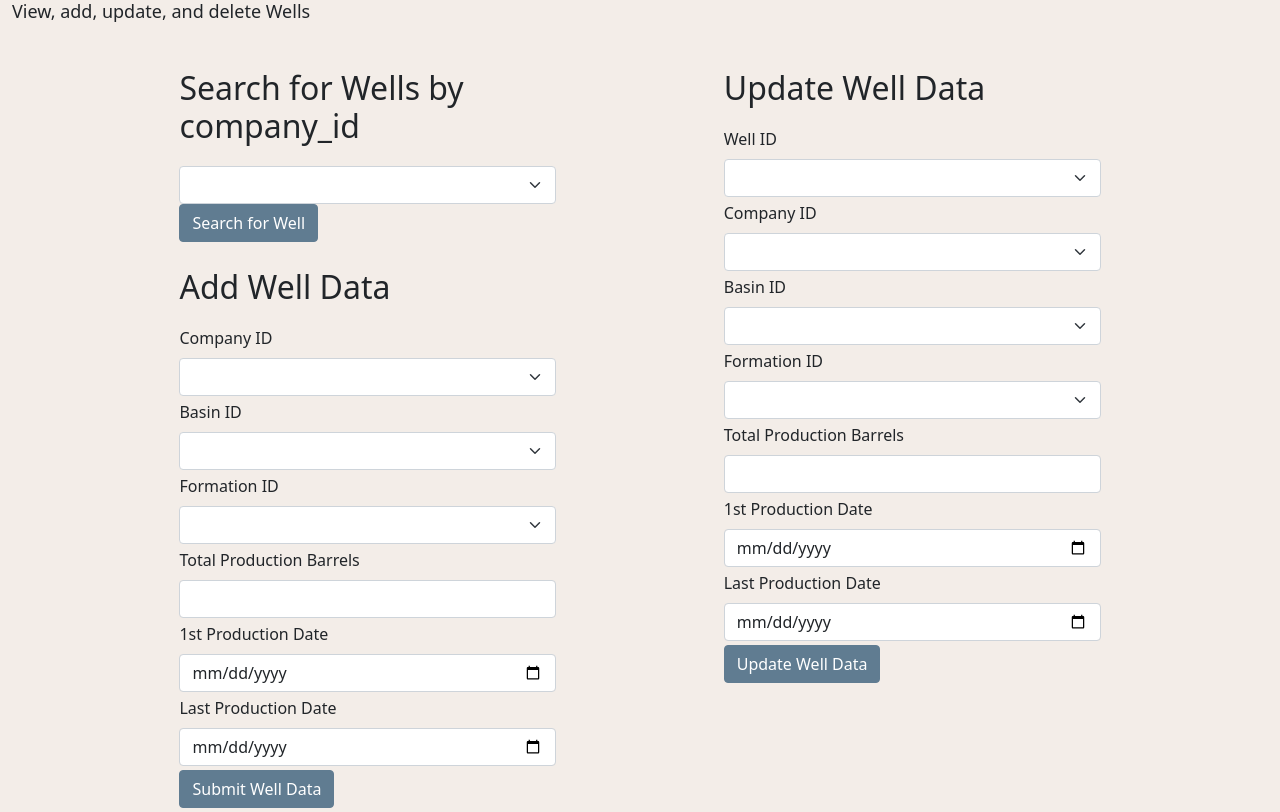
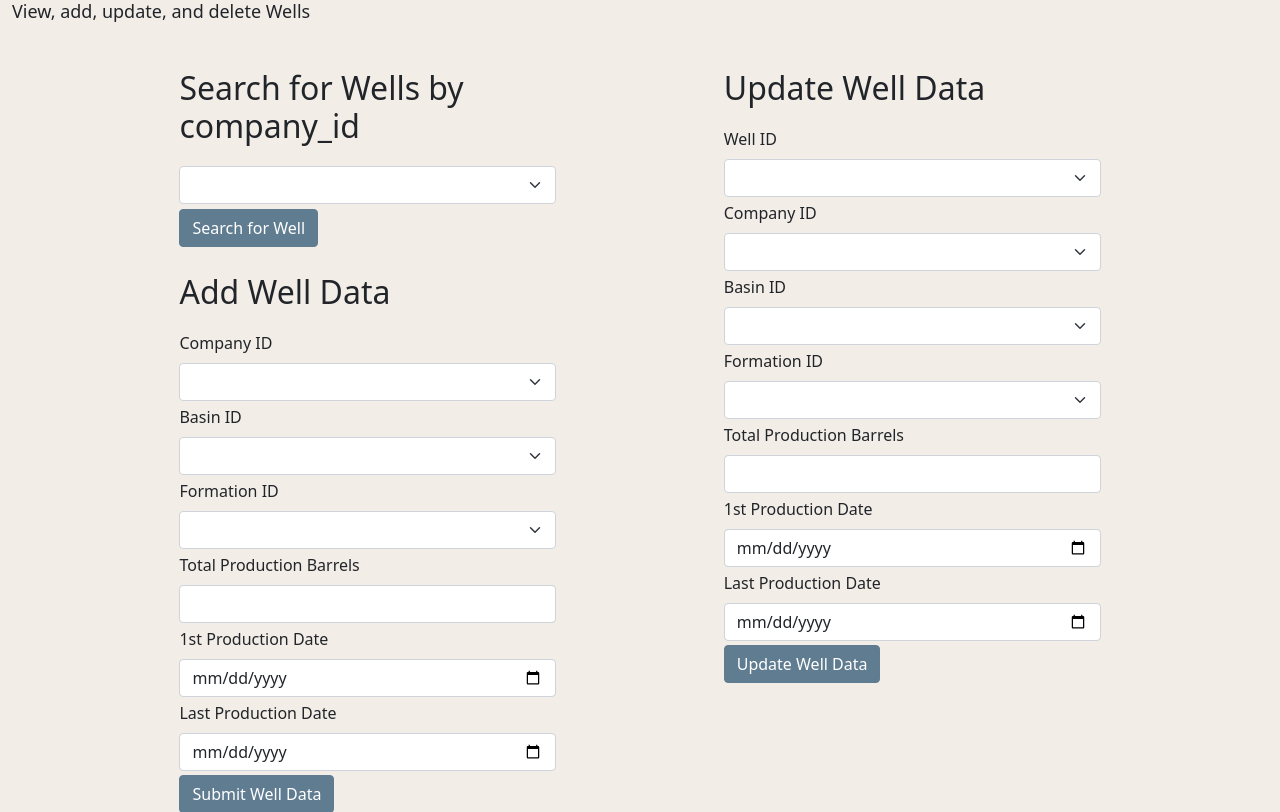
Before and after one commit to gitit4321/well_production_management, a Flask app: template templates/wells.html in a window 1280 px wide. Shown: the part 138-950 px from the top of the page. Run offline with Flask 2, Linux system fonts and the light colour scheme; the template is opened without the code that fills it, so the values that code supplies are empty.

Commit message:
updated search button margin

```diff
--- a/static/css/styles.css
+++ b/static/css/styles.css
@@ -94,3 +94,7 @@ body {
 form {
     margin-bottom: 26px;
 }
+
+.search-btn {
+    margin-top: 5px;
+}
--- a/templates/wells.html
+++ b/templates/wells.html
@@ -40,7 +40,7 @@
                     <option value="{{id}}">{{id}}</option>
                     {% endfor %} {% endif %} {% endfor %}
                 </select>
-                <button type="submit" class="btn btn-primary">
+                <button type="submit" class="btn btn-primary search-btn">
                     Search for Well
                 </button>
             </form>
```
